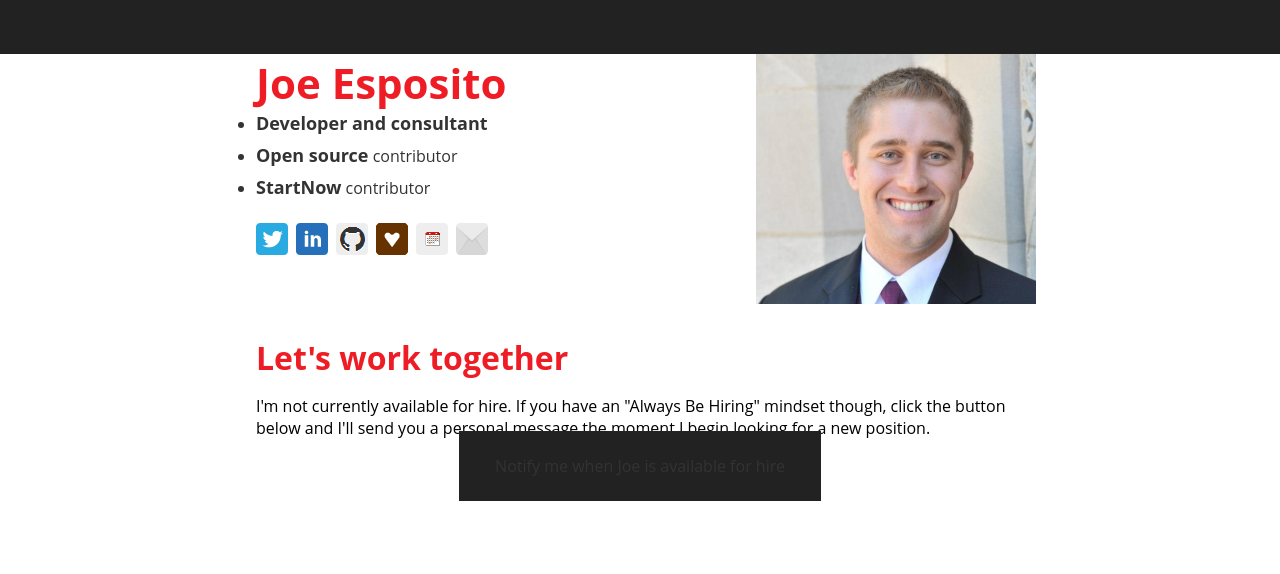
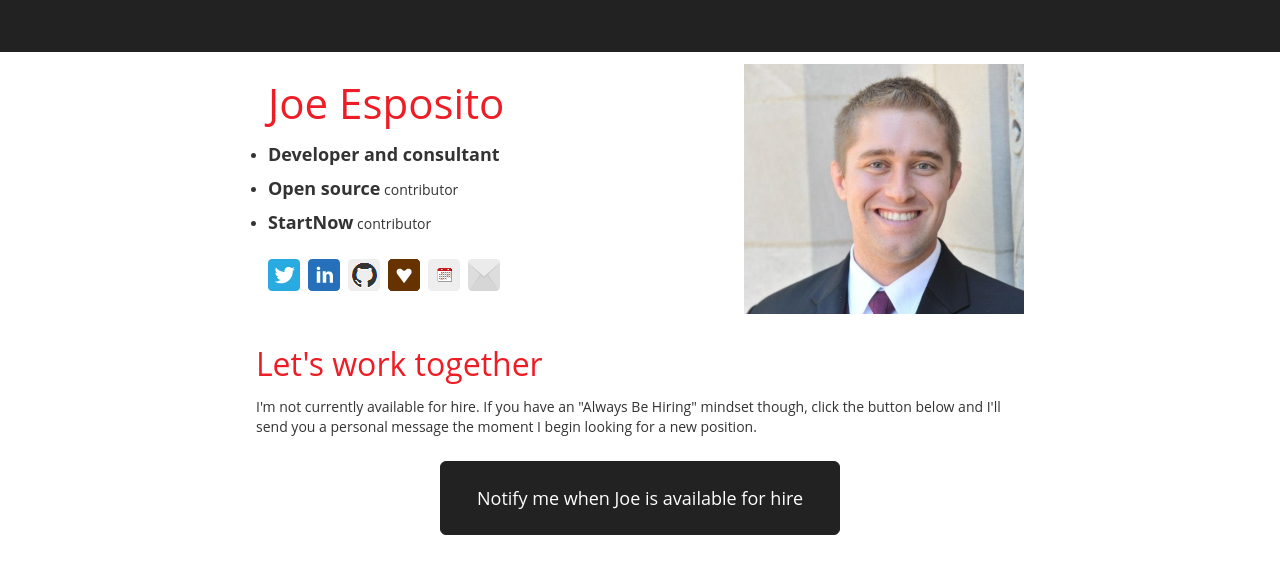
Before and after one commit to joeyespo/joeyespo.github.io, a plain HTML site: page index.html in a window 1280 px wide. Drawn offline with nearby package versions, Linux system fonts and the light colour scheme.

Commit message:
Add Bootstrap and tweak styles.

```diff
--- a/index.html
+++ b/index.html
@@ -4,6 +4,7 @@
     <meta charset="utf-8" />
     <title>Joe Esposito</title>
     <!--<link rel="shortcut icon" href="favicon.ico" />-->
+    <link href="https://maxcdn.bootstrapcdn.com/bootstrap/3.3.6/css/bootstrap.min.css" rel="stylesheet" />
     <link href="styles/base.css" rel="stylesheet" />
     <link href="styles/index.css" rel="stylesheet" />
     <link href="styles/theme.css" rel="stylesheet" />
@@ -53,6 +54,7 @@
         </div>
       </section>
     </div>
+    <script src="https://maxcdn.bootstrapcdn.com/bootstrap/3.3.6/js/bootstrap.min.js"></script>
     <script>
       if (window.location.origin !== 'file://') {
         (function(i,s,o,g,r,a,m){i['GoogleAnalyticsObject']=r;i[r]=i[r]||function(){
--- a/styles/theme.css
+++ b/styles/theme.css
@@ -1,6 +1,6 @@
 @media (min-width: 1065px) {
   .profile {
-    background-position: 512px;
+    background-position: 488px;
   }
 }
 @media (min-width: 500px) and (max-width: 1064px) {
@@ -37,6 +37,10 @@ h1 a, h2 a {
 a {
   color: #333;
 }
+a:focus,
+a:hover {
+  color: #333;
+}
 
 .intro-container {
   background: #222;
@@ -49,10 +53,14 @@ a {
 
 .profile-container {
   color: #333;
+  margin-top: 12px;
 }
 .profile {
   background-image: url("../images/profile.png");
   min-height: 250px;
+}
+.profile h1 {
+  padding: 16px 0;
 }
 .profile a {
   font-size: 18px;
```
